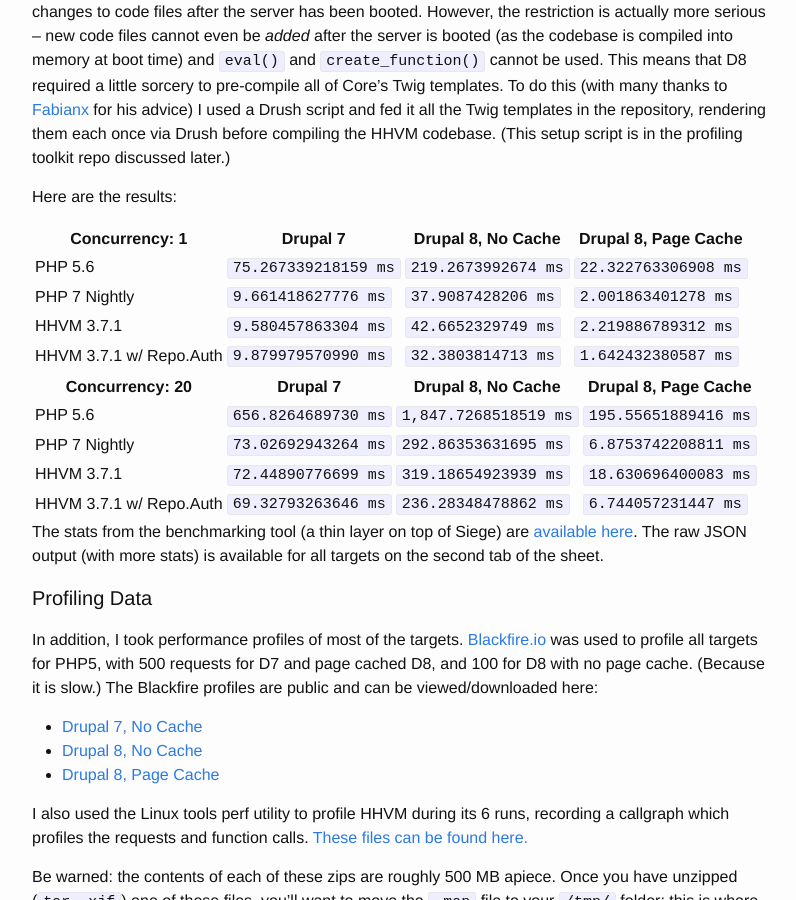
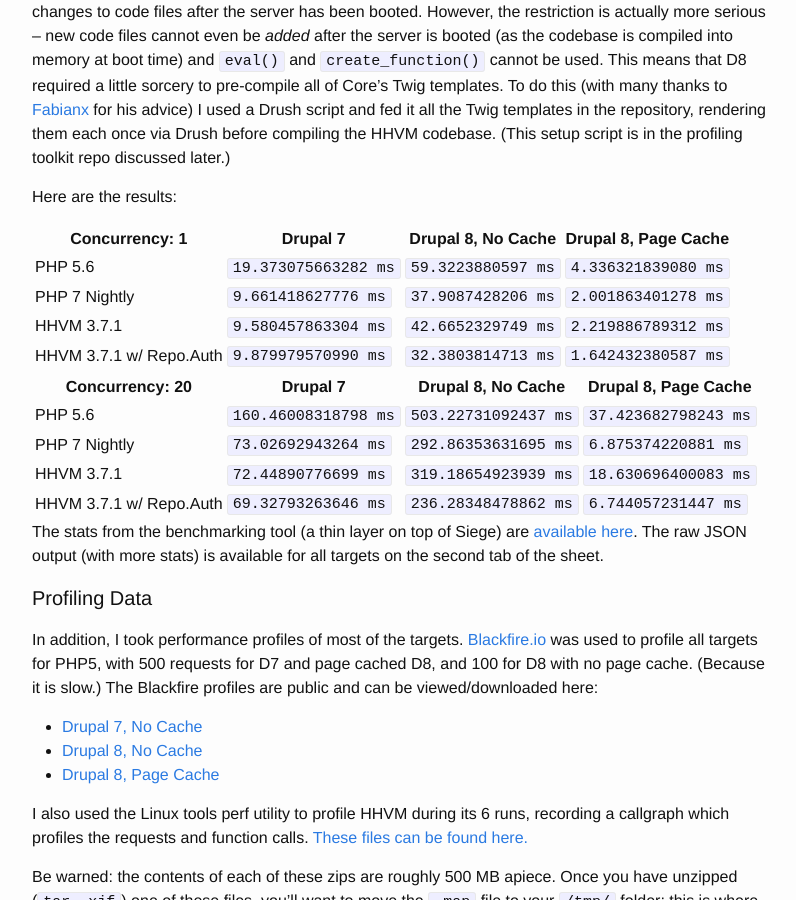
Before and after one commit to Kazanir/kazanir.github.io, a Jekyll site: the page built from profiling.md, in a window 1280 px wide and 900 px high, scrolled down 767 px. Shown: the whole window, without its empty margins (238-1034 px from the left). Built offline with Jekyll 4.4.1, drawn with Linux system fonts in a browser that asks for light colours.

Commit message:
Updated PHP 5.6 numbers

```diff
--- a/profiling.md
+++ b/profiling.md
@@ -23,19 +23,19 @@ HHVM's "repo authoritative" mode is similar to PHP's `apc.stat = 0` in that it d
 
 Here are the results:
 
-| Concurrency: 1          | Drupal 7             | Drupal 8, No Cache    | Drupal 8, Page Cache  |
-|-------------------------|----------------------|-----------------------|-----------------------|
-| PHP 5.6                 | `75.267339218159 ms` |  `219.2673992674 ms`  | `22.322763306908 ms`  |
-| PHP 7 Nightly           |  `9.661418627776 ms` |   `37.9087428206 ms`  |  `2.001863401278 ms`  |
-| HHVM 3.7.1              |  `9.580457863304 ms` |   `42.6652329749 ms`  |  `2.219886789312 ms`  |
-| HHVM 3.7.1 w/ Repo.Auth |  `9.879979570990 ms` |   `32.3803814713 ms`  |  `1.642432380587 ms`  |
+| Concurrency: 1          | Drupal 7             | Drupal 8, No Cache   | Drupal 8, Page Cache |
+|-------------------------|----------------------|----------------------|----------------------|
+| PHP 5.6                 | `19.373075663282 ms` |  `59.3223880597 ms`  | `4.336321839080 ms`  |
+| PHP 7 Nightly           |  `9.661418627776 ms` |  `37.9087428206 ms`  | `2.001863401278 ms`  |
+| HHVM 3.7.1              |  `9.580457863304 ms` |  `42.6652329749 ms`  | `2.219886789312 ms`  |
+| HHVM 3.7.1 w/ Repo.Auth |  `9.879979570990 ms` |  `32.3803814713 ms`  | `1.642432380587 ms`  |
 
-| Concurrency: 20         | Drupal 7             | Drupal 8, No Cache    | Drupal 8, Page Cache  |
-|-------------------------|----------------------|-----------------------|-----------------------|
-| PHP 5.6                 |  `656.8264689730 ms` | `1,847.7268518519 ms` | `195.55651889416 ms`  |
-| PHP 7 Nightly           |  `73.02692943264 ms` | `292.86353631695 ms`  |  `6.8753742208811 ms` |
-| HHVM 3.7.1              |  `72.44890776699 ms` | `319.18654923939 ms`  | `18.630696400083 ms`  |
-| HHVM 3.7.1 w/ Repo.Auth |  `69.32793263646 ms` | `236.28348478862 ms`  |  `6.744057231447 ms`  |
+| Concurrency: 20         | Drupal 7             | Drupal 8, No Cache   | Drupal 8, Page Cache |
+|-------------------------|----------------------|----------------------|----------------------|
+| PHP 5.6                 | `160.46008318798 ms` | `503.22731092437 ms` | `37.423682798243 ms` |
+| PHP 7 Nightly           |  `73.02692943264 ms` | `292.86353631695 ms` |  `6.875374220881 ms` |
+| HHVM 3.7.1              |  `72.44890776699 ms` | `319.18654923939 ms` | `18.630696400083 ms` |
+| HHVM 3.7.1 w/ Repo.Auth |  `69.32793263646 ms` | `236.28348478862 ms` |  `6.744057231447 ms` |
 
 
 The stats from the benchmarking tool (a thin layer on top of Siege) are [available here](http://tiny.cc/d8perfstats). The raw JSON output (with more stats) is available for all targets on the second tab of the sheet.
```
